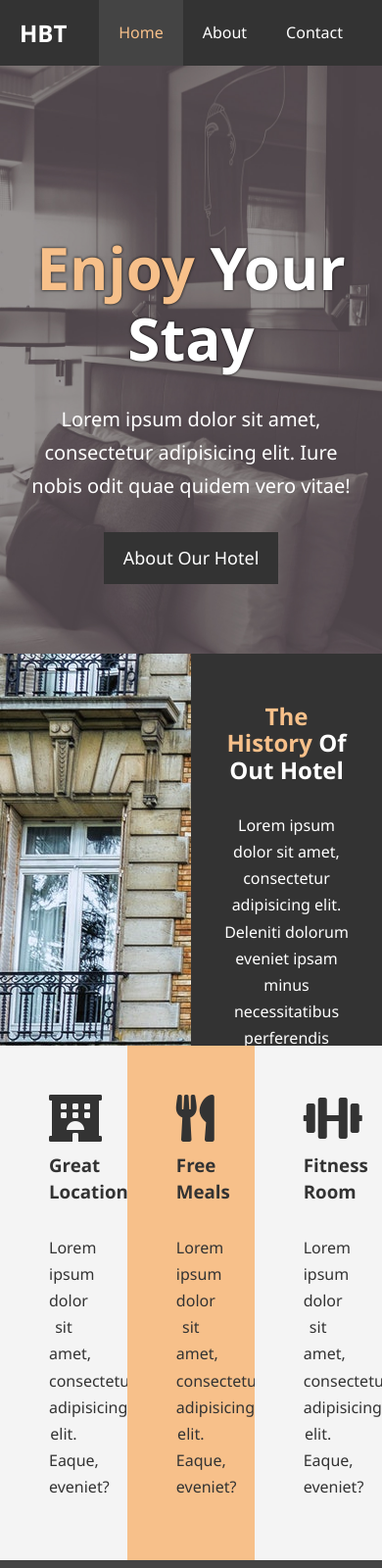
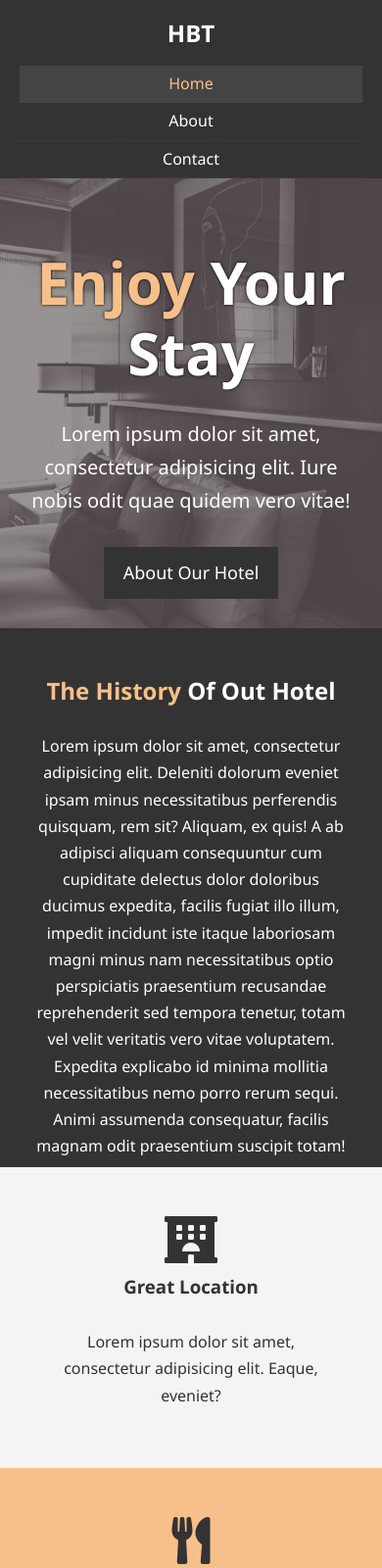
Before and after one commit to Belchenkov/hotel-website, a plain HTML site: page index.html in a window 390 px wide. Shown: the top 1600 px of the page at 98% size. Drawn offline with Linux system fonts and the light colour scheme.

Commit message:
Responsive

```diff
--- a/about.html
+++ b/about.html
@@ -8,6 +8,7 @@
         <meta name="description" content="Welcome to the most extraordinary hotel in Boston Massachusetts">
         <meta name="keywords" content="hotel, boston hotel, new england hotel">
         <link rel="stylesheet" href="./css/style.css">
+        <link rel="stylesheet" media="screen and (max-width: 768px)"  href="./css/mobile.css">
         <title>Hotel BT | About</title>
     </head>
     <body>
--- /dev/null
+++ b/css/mobile.css
@@ -0,0 +1,66 @@
+/* Navbar */
+#navbar .logo {
+    float: none;
+    text-align: center;
+}
+
+#navbar ul,
+#navbar ul li {
+    float: none;
+}
+
+#navbar ul li a {
+    padding: 5px;
+    border-bottom: #444 dotted 1px;
+}
+
+/* Showcase */
+#showcase {
+    height: 100%;
+}
+
+#showcase .showcase-content {
+    padding-top: 70px;
+    padding-bottom: 30px;
+}
+
+/* Home Info */
+#home-info {
+    height: 550px;
+}
+
+#home-info .info-img {
+    display: none;
+}
+
+#home-info .info-content {
+    float: none;
+    width: 100%;
+}
+
+/* Boxes */
+.box {
+    float: none;
+    width: 100%;
+}
+
+/* About */
+#about-info .info-right,
+#about-info .info-left {
+    float: none;
+    width: 100%;
+}
+
+#about-info .info-right {
+    margin-top: 30px;
+}
+
+.l-heading {
+    text-align: center;
+    line-height: 1.2;
+}
+
+/* Contact */
+#contact-info .box {
+    border-bottom: #444 dotted 1px;
+}
--- a/css/style.css
+++ b/css/style.css
@@ -154,7 +154,7 @@ p {
 
 /* Home Info */
 #home-info {
-    height: 400px;
+    height: 450px;
 }
 
 #home-info .info-img {
@@ -211,7 +211,7 @@ p {
 
 /* Testimonials */
 #testimonials {
-    height: 600px;
+    height: 100%;
     background: url("../img/test-bg.jpg") no-repeat center center/cover;
     padding-top: 100px;
 }
--- a/index.html
+++ b/index.html
@@ -9,6 +9,7 @@
     <meta name="keywords" content="hotel, boston hotel, new england hotel">
     <link rel="stylesheet" href="https://use.fontawesome.com/releases/v5.6.3/css/all.css" integrity="sha384-UHRtZLI+pbxtHCWp1t77Bi1L4ZtiqrqD80Kn4Z8NTSRyMA2Fd33n5dQ8lWUE00s/" crossorigin="anonymous">
     <link rel="stylesheet" href="./css/style.css">
+    <link rel="stylesheet" media="screen and (max-width: 768px)"  href="./css/mobile.css">
     <title>Hotel BT | Welcome</title>
 </head>
 <body>
```
Also changed, not shown: contact.html (+1 -0 lines).
